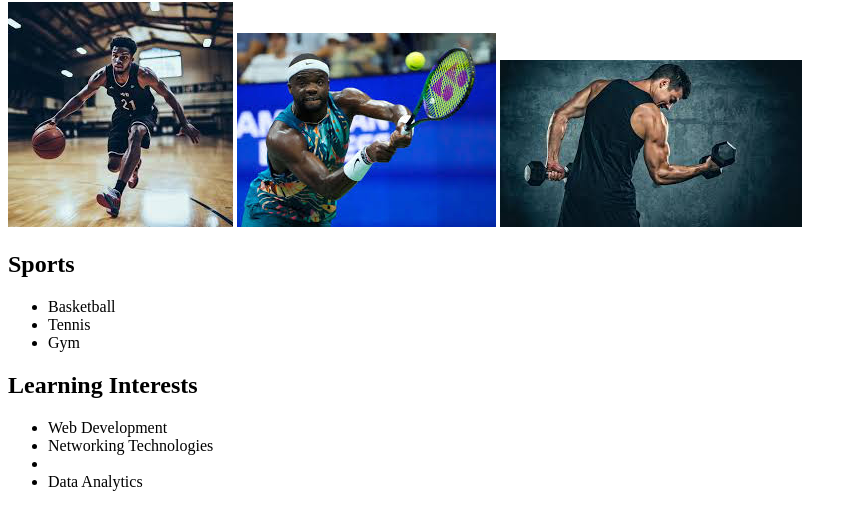
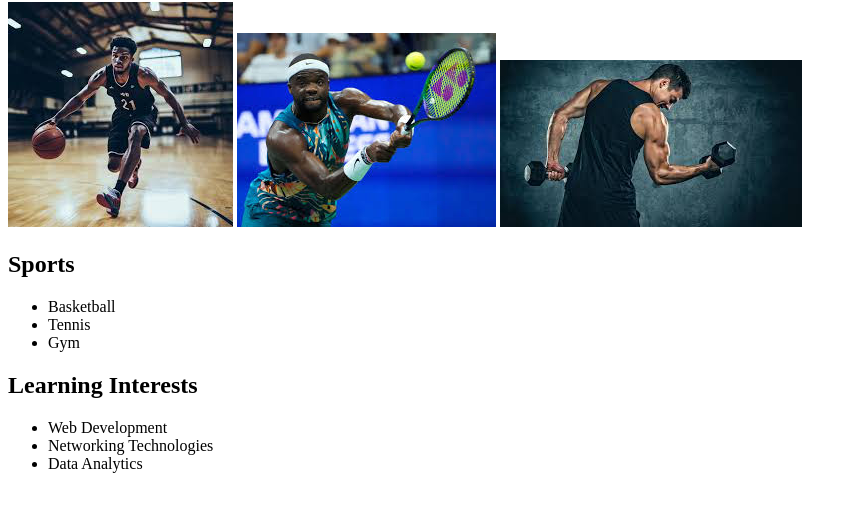
Before and after one commit to ScorlyGinGon/Project-1-assignment, a plain HTML site: page hobbies.html in a window 1280 px wide. Shown: the part 148-678 px from the top of the page, without its empty margins (0-857 px from the left). Drawn offline with Linux system fonts and the light colour scheme.

Commit message:
Update hobbies.html

```diff
--- a/hobbies.html
+++ b/hobbies.html
@@ -26,7 +26,7 @@
 		<h2>Learning Interests</h2>
 		<ul>
 			<li>Web Development</li>
-			<li>Networking Technologies<li>
+			<li>Networking Technologies</li>
 			<li>Data Analytics</li>
 		</ul>
 	</body>
```
